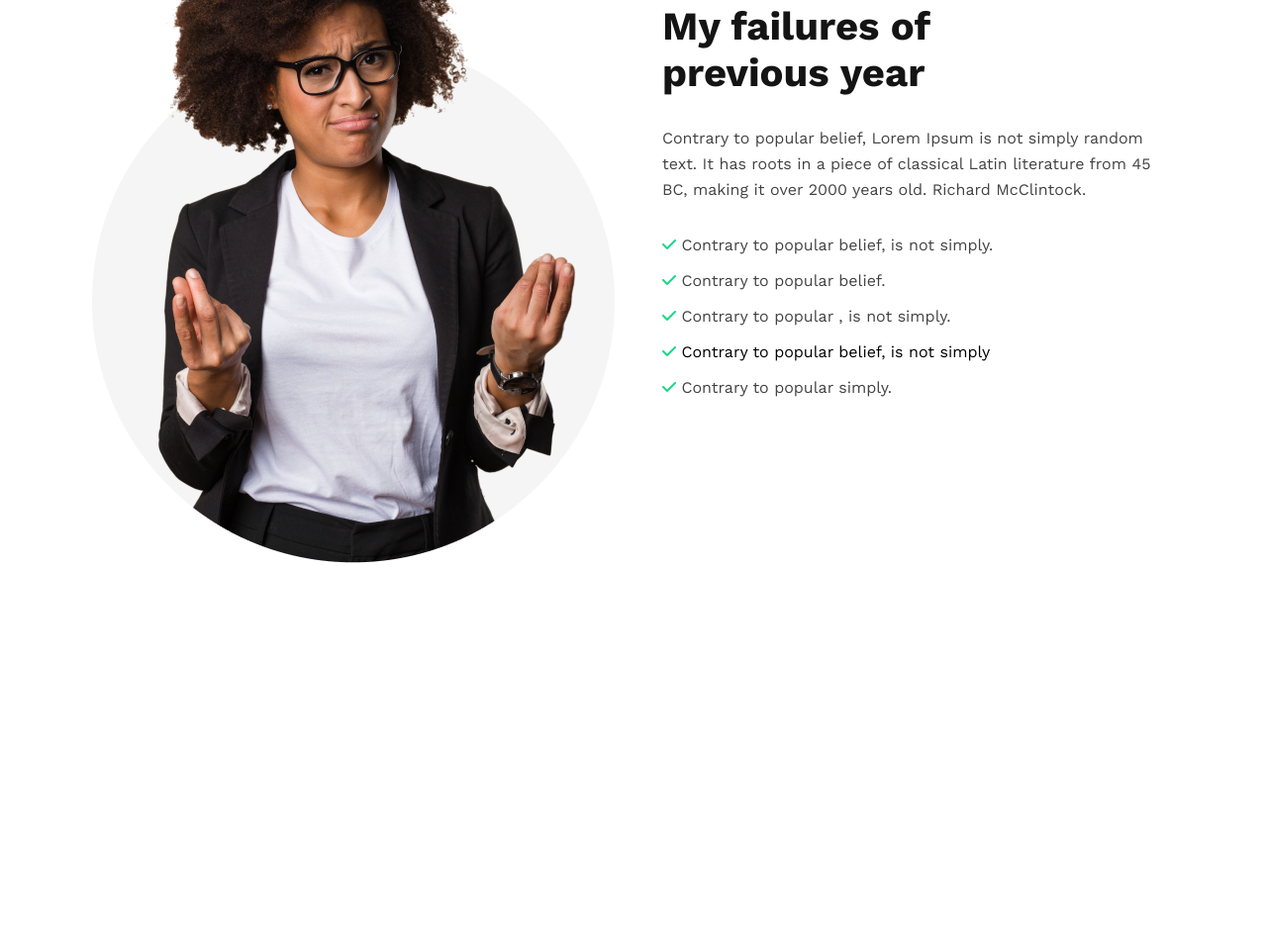
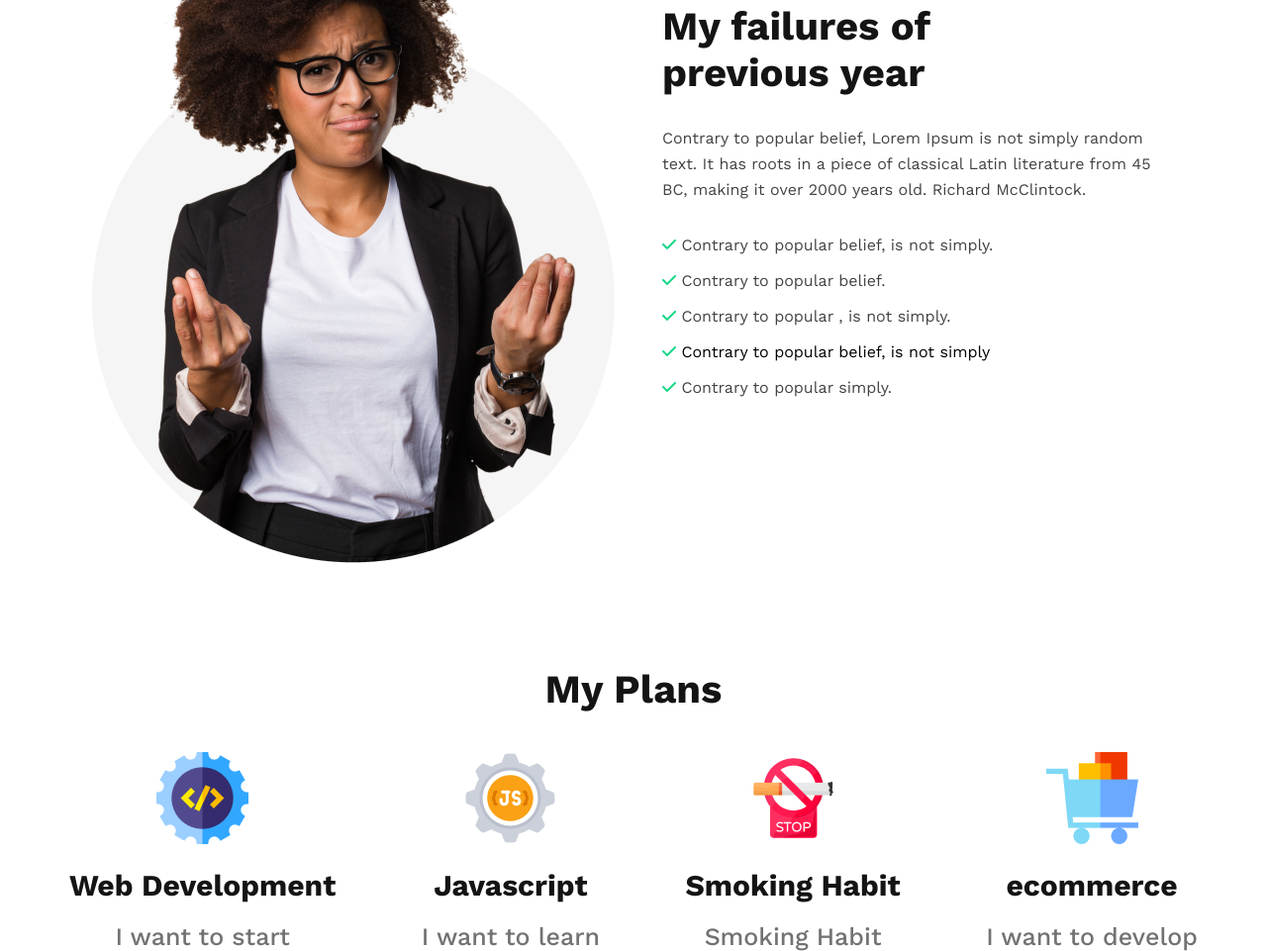
Before and after one commit to mehedi-00/assignment-01, a plain HTML site: page index.html in a window 1280 px wide. Shown: the part 860-1821 px from the top of the page at 99% size. Before the commit the page ends 1433 px from the top, so only its background shows below. Drawn offline with nearby package versions, Linux system fonts and the light colour scheme.

Commit message:
my-plans added

```diff
--- a/css/style.css
+++ b/css/style.css
@@ -101,3 +101,31 @@ section {
   line-height: 26px;
   color: #444343;
 }
+/* my-plans section styles here */
+.my-plans-title {
+  text-align: center;
+  font-weight: 700;
+  font-size: 40px;
+  line-height: 47px;
+  color: #151414;
+  margin-bottom: 40px;
+}
+.my-plans .row{
+    gap: 25px;
+}
+.plans-list {
+  text-align: center;
+}
+.plans-list h3 {
+  font-weight: 700;
+  font-size: 30px;
+  line-height: 35px;
+  color: #151414;
+  margin: 20px 0;
+}
+.plans-list p {
+  font-weight: 500;
+  font-size: 25px;
+  line-height: 29px;
+  color: #737272;
+}
--- a/index.html
+++ b/index.html
@@ -72,6 +72,44 @@
           </div>
         </div>
       </section>
+      <!-- my-plans section here -->
+      <section class="my-plans">
+        <div class="container">
+            <h2 class="my-plans-title">
+                My Plans
+            </h2>
+            <div class="row justify-between">
+                <div class="plans-list">
+                    <img src="./images/icons/web.png" alt="">
+                    <h3>
+                        Web Development
+                    </h3>
+                    <p>I want to start</p>
+                </div>
+                <div class="plans-list">
+                    <img src="./images/icons/js.png" alt="">
+                    <h3>
+                        Javascript
+                    </h3>
+                    <p>I want to learn</p>
+                </div>
+                <div class="plans-list">
+                    <img src="./images/icons/smoke.png" alt="">
+                    <h3>
+                        Smoking Habit
+                    </h3>
+                    <p>Smoking Habit</p>
+                </div>
+                <div class="plans-list">
+                    <img src="./images/icons/ecom.png" alt="">
+                    <h3>
+                        ecommerce
+                    </h3>
+                    <p>I want to develop</p>
+                </div>
+            </div>
+        </div>
+      </section>
     </main>
   </body>
 </html>
```
